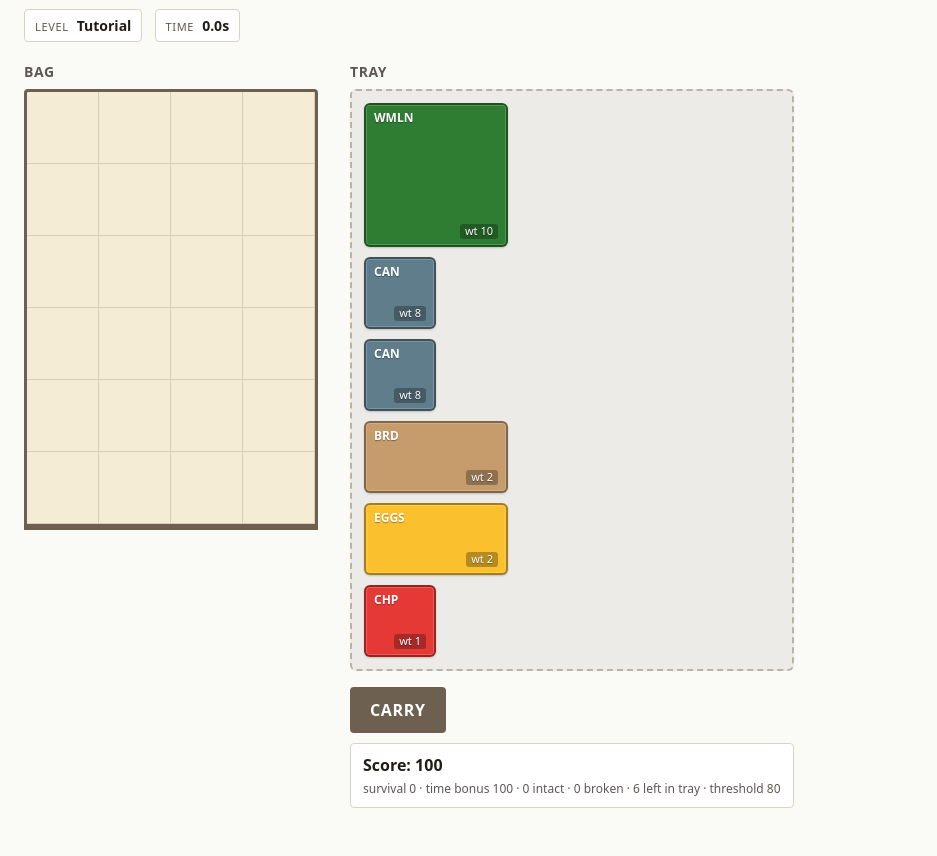
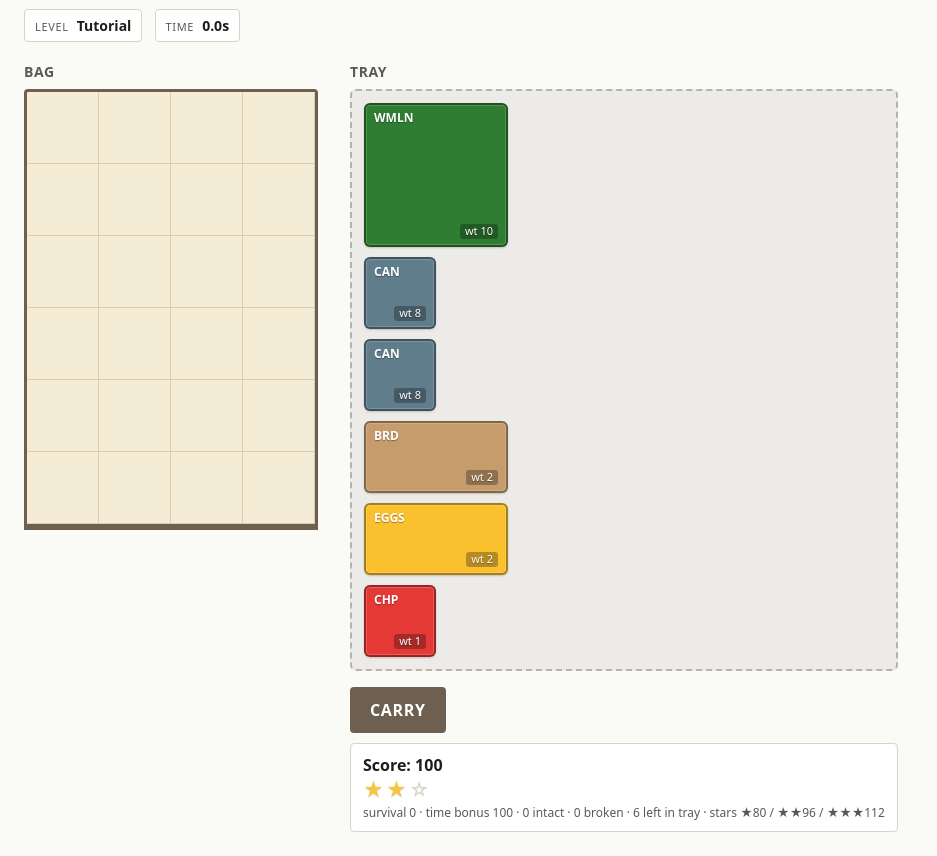
Before and after one commit to wenqinglim/self-checkout, a website with bundled scripts: page index.html in a window 1280 px wide. Both pictures are taken after a click on the button "CARRY". Shown: the part 79-935 px from the top of the page, without its empty margins (0-937 px from the left). Before the commit the page ends 911 px from the top, so only its background shows below. Built offline with nearby package versions, Linux system fonts and the light colour scheme.

Commit message:
Add 3-star scoring on Carry
Replaces the single pass/fail threshold with a 3-star rating so the
score has meaning beyond "did I clear it." The pure scoring layer
gains `starsFor(score, thresholds)` (with tests); the controller
computes stars in handleCarry using either a level-declared
`starThresholds` array or a fallback ladder `[threshold,
round(1.2x), round(1.4x)]` so existing levels keep working
unchanged.

Win semantics are preserved: `stars >= 1` is equivalent to
`final >= thresholds[0]`, which for legacy levels equals
`final >= level.threshold`.

UI: the result panel now shows three star glyphs (filled gold
where earned, hollow grey otherwise) and the breakdown line lists
all three thresholds so the player knows what they're chasing.

Verified end-to-end via Playwright: dragging the watermelon onto
the bag floor and clicking Carry on Tutorial yielded score 130,
three filled stars (#f6c542), breakdown "stars ★80 / ★★96 / ★★★112",
and the "Level cleared!" banner.

```diff
--- a/index.html
+++ b/index.html
@@ -37,6 +37,7 @@
             <div class="result-score">
               Score: <span id="result-score-value">0</span>
             </div>
+            <div id="result-stars" class="result-stars" aria-label="Star rating"></div>
             <div id="result-breakdown" class="result-breakdown"></div>
           </div>
           <div id="win-banner" class="win-banner" hidden>
--- a/src/game.js
+++ b/src/game.js
@@ -8,10 +8,11 @@ import {
   finalScore,
   isRemovable,
   settle,
+  starsFor,
   survivalScore,
   timeBonus,
 } from "./logic.js";
-import { renderBag, renderTray } from "./render.js";
+import { renderBag, renderStars, renderTray } from "./render.js";
 
 const CLOCK_TICK_MS = 250;
 
@@ -42,6 +43,17 @@ function currentLevel() {
   return LEVELS[state.levelIndex];
 }
 
+// Star thresholds for `level`. If the level declares `starThresholds`
+// (length-3 ascending), use it verbatim. Otherwise derive a ladder from the
+// legacy single `threshold` so un-migrated levels still award stars without
+// the data layer needing to know about this feature. Once all levels carry
+// explicit `starThresholds`, the fallback can be removed.
+function starThresholdsFor(level) {
+  if (level.starThresholds) return level.starThresholds;
+  const s1 = level.threshold;
+  return [s1, Math.round(s1 * 1.2), Math.round(s1 * 1.4)];
+}
+
 function loadLevel(idx) {
   state.levelIndex = idx;
   const level = currentLevel();
@@ -70,6 +82,7 @@ const trayEl = document.getElementById("tray");
 const carryBtn = document.getElementById("carry-btn");
 const resultEl = document.getElementById("result");
 const resultScoreEl = document.getElementById("result-score-value");
+const resultStarsEl = document.getElementById("result-stars");
 const resultBreakdownEl = document.getElementById("result-breakdown");
 const clockEl = document.getElementById("clock");
 const winBannerEl = document.getElementById("win-banner");
@@ -103,15 +116,18 @@ function renderResult() {
   if (!state.carryResult) {
     resultEl.hidden = true;
     resultBreakdownEl.textContent = "";
+    renderStars(resultStarsEl, 0);
     return;
   }
-  const { damagedIds, survival, bonus, final } = state.carryResult;
+  const { damagedIds, survival, bonus, final, stars } = state.carryResult;
   resultEl.hidden = false;
   // `final` is already rounded at compute time so display and the
   // threshold check stay consistent (no "Score: 80 but didn't win").
   resultScoreEl.textContent = String(final);
+  renderStars(resultStarsEl, stars);
   const intact = state.bag.length - damagedIds.size;
   const overflow = state.tray.length;
+  const [s1, s2, s3] = starThresholdsFor(currentLevel());
   const parts = [
     `survival ${survival}`,
     `time bonus ${Math.round(bonus)}`,
@@ -119,7 +135,7 @@ function renderResult() {
     `${damagedIds.size} broken`,
   ];
   if (overflow > 0) parts.push(`${overflow} left in tray`);
-  parts.push(`threshold ${currentLevel().threshold}`);
+  parts.push(`stars ★${s1} / ★★${s2} / ★★★${s3}`);
   resultBreakdownEl.textContent = parts.join(" · ");
 }
 
@@ -220,11 +236,15 @@ function handleCarry() {
   // 79.6 would render as "Score: 80" next to "threshold 80" but still fail
   // the (final >= threshold) check.
   const final = Math.round(finalScore(survival, bonus));
-  state.carryResult = { damagedIds, survival, bonus, final };
+  const thresholds = starThresholdsFor(level);
+  const stars = starsFor(final, thresholds);
+  state.carryResult = { damagedIds, survival, bonus, final, stars };
   // An empty bag yielding final = bonus is not a win — the player hasn't
   // packed anything. Without this gate, Carry-as-first-action would clear
-  // the level for free (bonus 100 >= threshold 80).
-  if (final >= level.threshold && state.bag.length > 0) {
+  // the level for free (bonus 100 >= threshold 80). `stars >= 1` is
+  // equivalent to `final >= thresholds[0]`, so this preserves the
+  // pre-existing pass/fail semantics for legacy levels.
+  if (stars >= 1 && state.bag.length > 0) {
     state.won = true;
     freezeClock();
   }
--- a/src/logic.js
+++ b/src/logic.js
@@ -177,3 +177,22 @@ export function timeBonus(max, decay, secondsElapsed) {
 export function finalScore(survival, bonus) {
   return survival + bonus;
 }
+
+// 3-star rating from a final score. `thresholds` is a length-3 ascending
+// array [s1, s2, s3]: s1 is the pass / 1-star bar (also the win condition),
+// s2 unlocks the 2nd star, s3 the 3rd. Returns 0 if `score < s1`, else the
+// count of thresholds met.
+//
+// The controller is the source of truth for `thresholds` — it falls back to
+// a derived ladder when a level omits `starThresholds`. This function stays
+// pure and ignores the level shape.
+export function starsFor(score, thresholds) {
+  if (!Array.isArray(thresholds) || thresholds.length !== 3) {
+    throw new Error("starsFor: thresholds must be a length-3 array");
+  }
+  let stars = 0;
+  for (const t of thresholds) {
+    if (score >= t) stars++;
+  }
+  return stars;
+}
--- a/src/render.js
+++ b/src/render.js
@@ -1,5 +1,19 @@
 // DOM rendering and input. This is the only module that touches the DOM.
 // Pure logic and data must never depend on anything here.
+
+// Renders a 3-star rating into `container`. `stars` is 0–3. Filled stars
+// carry the `.star-filled` class so CSS can colour them distinctly. Always
+// emits exactly three glyphs so the row stays the same width across calls.
+export function renderStars(container, stars) {
+  container.innerHTML = "";
+  for (let i = 0; i < 3; i++) {
+    const star = document.createElement("span");
+    const filled = i < stars;
+    star.className = filled ? "star-filled" : "star-empty";
+    star.textContent = filled ? "★" : "☆";
+    container.appendChild(star);
+  }
+}
 
 // Draws the bag grid and any placed items into `container`. Wires the
 // container as a drop target; calls callbacks.onDrop(instanceId, dropX)
--- a/style.css
+++ b/style.css
@@ -184,6 +184,17 @@ header h1 { margin: 0 0 4px 0; font-size: 22px; }
   font-size: 16px;
   font-weight: 600;
 }
+.result-stars {
+  margin-top: 4px;
+  font-size: 20px;
+  line-height: 1;
+  letter-spacing: 2px;
+  color: #d8d3c5;
+}
+.result-stars .star-filled {
+  color: #f6c542;
+  text-shadow: 0 1px 1px rgba(0, 0, 0, 0.15);
+}
 .result-breakdown {
   margin-top: 4px;
   color: var(--hint);
```
Also changed, not shown: tests/logic.test.js (+32 -0 lines).
